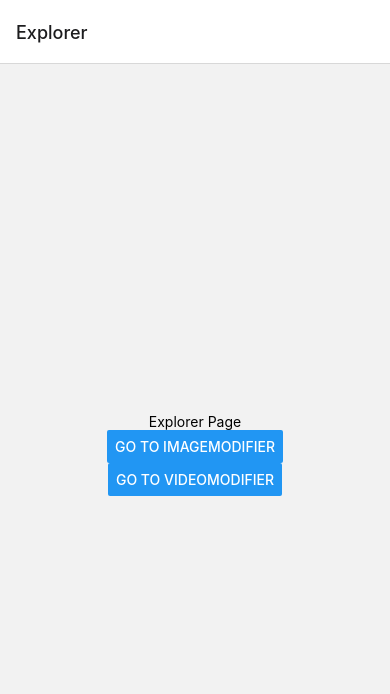
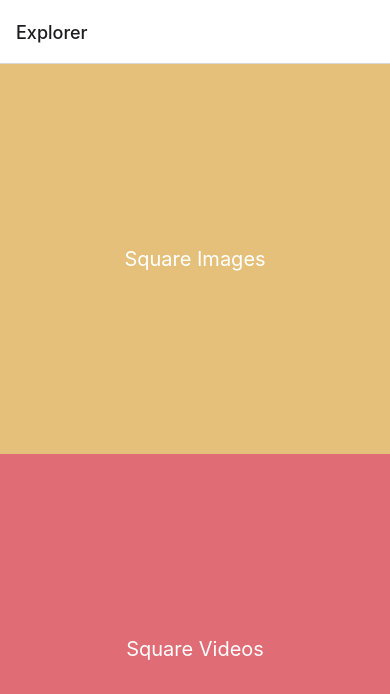
Before and after one commit to palloncino/SquareUp, a React Native app: screen /Explorer in a window 390 px wide. Shown: the top 694 px of the page. Built offline with nearby package versions, Linux system fonts and the light colour scheme.

Commit message:
explorer style

```diff
--- a/src/features/Explorer/index.tsx
+++ b/src/features/Explorer/index.tsx
@@ -1,6 +1,6 @@
 import {StackNavigationProp} from '@react-navigation/stack';
 import React from 'react';
-import {View, Text, Button, StyleSheet} from 'react-native';
+import {View, Text, StyleSheet, TouchableOpacity} from 'react-native';
 
 type ExplorerPageProps = {
   navigation: StackNavigationProp<any, 'Explorer'>;
@@ -9,15 +9,16 @@ type ExplorerPageProps = {
 const Explorer = ({navigation}: ExplorerPageProps) => {
   return (
     <View style={styles.container}>
-      <Text>Explorer Page</Text>
-      <Button
-        title="Go to ImageModifier"
-        onPress={() => navigation.navigate('ImageModifier')}
-      />
-      <Button
-        title="Go to VideoModifier"
-        onPress={() => navigation.navigate('VideoModifier')}
-      />
+      <TouchableOpacity
+        style={styles.square}
+        onPress={() => navigation.navigate('ImageModifier')}>
+        <Text style={styles.text}>Square Images</Text>
+      </TouchableOpacity>
+      <TouchableOpacity
+        style={[styles.square, styles.blueSquare]}
+        onPress={() => navigation.navigate('VideoModifier')}>
+        <Text style={styles.text}>Square Videos</Text>
+      </TouchableOpacity>
     </View>
   );
 };
@@ -25,8 +26,20 @@ const Explorer = ({navigation}: ExplorerPageProps) => {
 const styles = StyleSheet.create({
   container: {
     flex: 1,
+  },
+  square: {
+    flex: 1,
+    width: '100%',
     justifyContent: 'center',
     alignItems: 'center',
+    backgroundColor: '#E5C07B',
+  },
+  blueSquare: {
+    backgroundColor: '#E06C75',
+  },
+  text: {
+    fontSize: 20,
+    color: 'white',
   },
 });
 
--- a/src/features/VideoModifier/index.tsx
+++ b/src/features/VideoModifier/index.tsx
@@ -9,6 +9,7 @@ const VideoModifier = () => {
   const [video, setVideo] = useState<any>(null);
 
   const pickVideo = () => {
+    setVideo(undefined);
     const options = {
       mediaType: 'video' as MediaType,
       noData: true,
```
